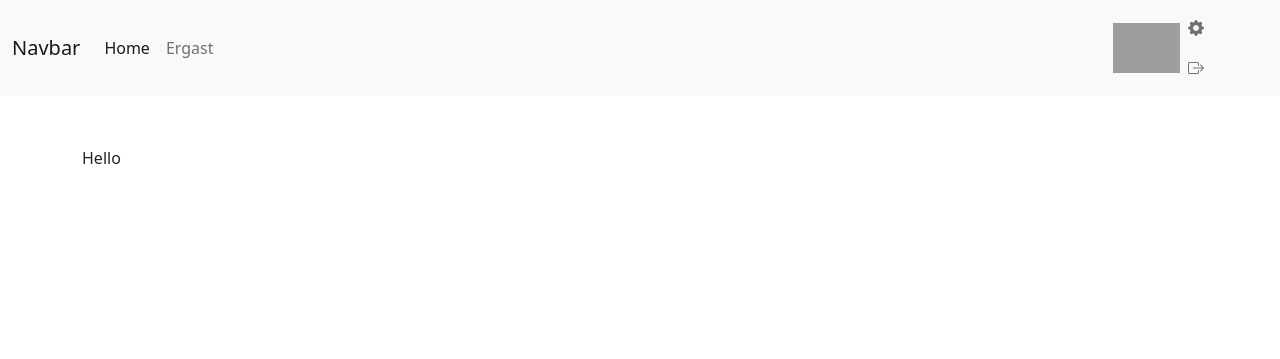
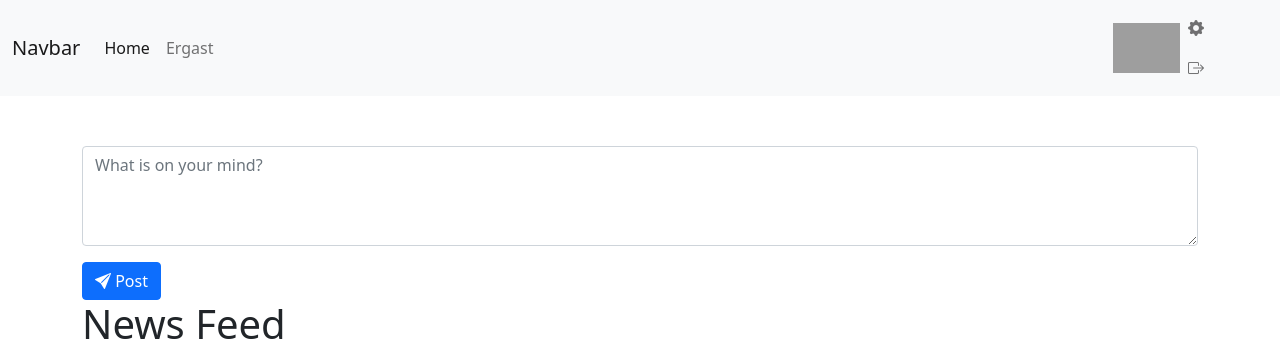
Before and after one commit to tparks18/ctrl-alt-elite-flask-remake, a Flask app: page / in a window 1280 px wide. Shown: the top 359 px of the page. Run offline with Flask 2, Linux system fonts and the light colour scheme; a user stored in the database is signed in; tables that the repository leaves empty hold one stand-in row (values such as "Sample post"); some libraries are stand-ins or nearby versions; grey boxes are pictures that could not be loaded.

Commit message:
added edit post, delete post, moment, show posts

```diff
--- a/app/blueprints/auth/routes.py
+++ b/app/blueprints/auth/routes.py
@@ -19,7 +19,7 @@ def login():
             login_user(u)
             # Give User feeedback of success
             flash('welcome to fakebook', 'success')
-            return redirect(url_for('main.index'))
+            return redirect(url_for('social.index'))
             # Give user Invalid Password Combo error
         flash('invalid password email combo', 'danger')
         return redirect(url_for('auth.login'))
--- a/app/blueprints/main/routes.py
+++ b/app/blueprints/main/routes.py
@@ -4,10 +4,6 @@ from flask_wtf import FlaskForm
 from flask_login import login_required
 import requests
 
-@main.route('/', methods=['GET'])
-@login_required
-def index():
-    return render_template('index.html.j2')
 
 @main.route('/ergast', methods = ['GET', 'POST'])
 @login_required
--- /dev/null
+++ b/app/blueprints/social/__init__.py
@@ -0,0 +1,5 @@
+from flask import Blueprint
+
+bp = Blueprint('social', __name__, url_prefix='')
+
+from . import routes
--- /dev/null
+++ b/app/blueprints/social/routes.py
@@ -0,0 +1,65 @@
+from .import bp as social
+from flask import render_template, flash, redirect, url_for, request
+from app.models import User, Post
+from flask_login import login_required, current_user
+
+@social.route('/', methods=['GET', 'POST'])
+@login_required
+def index():
+    if request.method == 'POST':
+        body = request.form.get('body')
+        new_post = Post(user_id=current_user.id, body=body)
+        new_post.save()
+        return redirect(url_for('social.index'))
+    posts = current_user.followed_posts()
+
+    return render_template('index.html.j2', posts = posts)
+
+@social.route('/show_users')
+@login_required
+def show_users():
+    ## Find all our users
+    users=User.query.all()
+    return render_template('show_users.html.j2', users=users)
+
+@social.route('/follow/<int:id>')
+@login_required
+def follow(id):
+    user_to_follow = User.query.get(id)
+    current_user.follow(user_to_follow)
+    flash(f"You are now following {user_to_follow.first_name} {user_to_follow.last_name}", "success")
+    return redirect(url_for('social.show_users'))
+
+@social.route('/unfollow/<int:id>')
+@login_required
+def unfollow(id):
+    user_to_unfollow = User.query.get(id)
+    current_user.unfollow(user_to_unfollow)
+    flash(f"You are no longer following {user_to_unfollow.first_name} {user_to_unfollow.last_name}", "warning")
+    return redirect(url_for('social.show_users'))
+
+@social.route('/post/<int:id>')
+@login_required
+def get_post(id):
+    post = Post.query.get(id)
+    return render_template('single_post.html.j2', post=post, view_all=True)
+
+@social.route('/post/my_posts')
+@login_required
+def my_posts():
+    # get all the posts for the person using my site
+    posts = current_user.posts
+    return render_template('my_posts.html.j2',posts=posts)
+
+@social.route('edit_post/<int:id>', methods=['GET','POST'])
+@login_required
+def edit_post(id):
+    post = Post.query.get(id)
+    if post and post.user_id != current_user.id:
+        flash('Stop trying to hack my system!','danger')
+        return redirect(url_for('social.index'))
+    if request.method=="POST":
+        post.edit(request.form.get('body'))
+        flash("Your post has been edited","success")
+
+    return render_template('edit_post.html.j2', post=post)
--- a/app/models.py
+++ b/app/models.py
@@ -1,8 +1,13 @@
-from click import password_option
 from app import db, login
-from flask_login import UserMixin #this is just for the user model
+from flask_login import UserMixin # This is just for the User model!
 from datetime import datetime as dt
 from werkzeug.security import generate_password_hash, check_password_hash
+
+followers = db.Table(
+    'followers',
+    db.Column('follower_id',db.Integer, db.ForeignKey('user.id')),
+    db.Column('followed_id',db.Integer, db.ForeignKey('user.id'))
+)
 
 class User(UserMixin, db.Model):
     id = db.Column(db.Integer, primary_key=True)
@@ -11,19 +16,51 @@ class User(UserMixin, db.Model):
     email = db.Column(db.String(150), unique=True)
     password = db.Column(db.String(200))
     icon = db.Column(db.Integer)
-    created_on = db.Column(db.DateTime, default=dt.utcnow)
-    posts = db.relationship('Post', backref='author', lazy='dynamic')
+    created_on = db.Column(db.DateTime, default = dt.utcnow)
+    posts = db.relationship('Post', backref='author', lazy="dynamic")
+    followed = db.relationship(
+        'User',
+        secondary = followers,
+        primaryjoin=(followers.c.follower_id == id),
+        secondaryjoin=(followers.c.followed_id == id),
+        backref=db.backref('followers',lazy='dynamic'),
+        lazy='dynamic'
+    )
 
     def __repr__(self):
         return f'<User: {self.id} | {self.email}>'
 
-    #salts the password to make it hard to steal
+    # wE WANT TO BE ABLE TO CHECK IF THE USER IS FOLLOWING SOMEONE
+    def is_following(self, user):
+        return self.followed.filter(followers.c.followed_id == user.id).count() > 0
 
+    #follow a user
+    def follow(self, user):
+        if not self.is_following(user):
+            self.followed.append(user)
+            db.session.commit()
+
+    # unfollow a user
+    def unfollow(self,user):
+        if self.is_following(user):
+            self.followed.remove(user)
+            db.session.commit()
+
+    # get all the post from the user I am following
+    def followed_posts(self):
+        #get posts for all the users I'm following
+        followed = Post.query.join(followers,(Post.user_id == followers.c.followed_id)).filter(followers.c.follower_id == self.id)
+        #get all my own posts
+        self_posts = Post.query.filter_by(user_id=self.id)
+        #add those together and then I will sort then my dates in descending order
+        all_posts = followed.union(self_posts).order_by(Post.date_created.desc())
+        return all_posts
+
+    #salts and hashes our password to make it hard to steal
     def hash_password(self, original_password):
         return generate_password_hash(original_password)
 
-    #compares the user password to the password privded in thhe login form
-
+    # compares the user password to the password provided in the login form
     def check_hashed_password(self, login_password):
         return check_password_hash(self.password, login_password)
 
@@ -34,9 +71,9 @@ class User(UserMixin, db.Model):
         self.password = self.hash_password(data['password'])
         self.icon = data['icon']
 
-    #saves the user to the database
+    # saves the user to the database
     def save(self):
-        db.session.add(self) #add the user to the db session
+        db.session.add(self) # add the user to the db session
         db.session.commit() #save everything in the session to the database
 
     def get_icon_url(self):
@@ -45,26 +82,27 @@ class User(UserMixin, db.Model):
 @login.user_loader
 def load_user(id):
     return User.query.get(int(id))
-
-        #SELECT * FROM user WHERE id = ???
+    # SELECT * FROM user WHERE id = ???
 
 class Post(db.Model):
     id = db.Column(db.Integer, primary_key=True)
     body = db.Column(db.Text)
     date_created = db.Column(db.DateTime, default=dt.utcnow)
     date_updated = db.Column(db.DateTime, onupdate=dt.utcnow)
-    user_id =  db.Column(db.Integer, db.ForeignKey('user.id'))
+    user_id = db.Column(db.Integer, db.ForeignKey('user.id'))
 
     def __repr__(self):
         return f'<Post: {self.id} | {self.body[:15]}>'
 
-    def edit(self):
+    def edit(self, new_body):
         self.body = new_body
+        self.save()
 
     def delete(self):
         db.session.delete(self)
         db.session.commit()
 
+    # saves the post to the database
     def save(self):
-        db.session.add(self)
-        db.session.commit()
+        db.session.add(self) # add the user to the db session
+        db.session.commit() #save everything in the session to the database
--- /dev/null
+++ b/app/templates/includes/_post.html.j2
@@ -0,0 +1,33 @@
+
+
+<div class="card mb-3" style="max-width: 540px;">
+  <div class="row g-0">
+    <div class="col-md-4">
+      <img src="{{post.author.get_icon_url()}}" class="img-fluid rounded-start" alt="avatar">
+    </div>
+    <div class="col-md-8">
+      <div class="card-body">
+        <h5 class="card-title">{{post.author.first_name}} {{post.author.last_name}} posted: </h5>
+
+        {% if view_all %}
+            <p class="card-text">{{post.body}}</p>
+        {%else%}
+            <p class="card-text">{{post.body | truncate(100)}}</p>
+        {%endif%}
+
+        <small><a href="{{url_for('social.get_post', id=post.id)}}">View Post</a></small>
+
+        {% if current_user.id == post.author.id %}
+            <small><a href="#">Edit Post</a></small>
+        {% endif %}
+
+        <p class="card-text"><small class="text-muted">
+        {{moment(post.date_created).fromNow()}}
+        <span style="color:lightcoral" class="float-end">
+        {{"edited " + moment(post.date_updated).fromNow() | string() if post.date_updated else ""}}
+        </span>
+        </small></p>
+      </div>
+    </div>
+  </div>
+</div>
--- a/app/templates/includes/nav.html.j2
+++ b/app/templates/includes/nav.html.j2
@@ -8,17 +8,11 @@
       <ul class="navbar-nav me-auto mb-2 mb-lg-0">
       {% if current_user.is_authenticated %}
         <li class="nav-item">
-          <a class="nav-link active" aria-current="page" href="{{url_for('main.index')}}">Home</a>
+          <a class="nav-link active" aria-current="page" href="{{url_for('social.index')}}">Home</a>
         </li>
         <li class="nav-item">
           <a class="nav-link" href="{{url_for('main.ergast')}}">Ergast</a>
         </li>
-        {# <li class="nav-item">
-          <a class="nav-link" href="{{url_for('auth.edit_profile')}}">Edit Profile</a>
-        </li>
-        <li class="nav-item">
-        <a class="nav-link" href="{{url_for('auth.logout')}}">Logout</a>
-        </li> #}
         {% else %}
         <li class="nav-item">
         <a class="nav-link" href="{{url_for('auth.login')}}">Login</a>
@@ -27,21 +21,6 @@
         <a class="nav-link" href="{{url_for('auth.register')}}">Register</a>
         </li>
         {% endif %}
-
-        {# <li class="nav-item dropdown">
-          <a class="nav-link dropdown-toggle" href="#" id="navbarDropdown" role="button" data-bs-toggle="dropdown" aria-expanded="false">
-            Dropdown
-          </a>
-          <ul class="dropdown-menu" aria-labelledby="navbarDropdown">
-            <li><a class="dropdown-item" href="#">Something else here</a></li>
-            <li><a class="dropdown-item" href="#">Something else here</a></li>
-            <li><hr class="dropdown-divider"></li>
-            <li><a class="dropdown-item" href="#">Something else here</a></li>
-          </ul>
-        </li>
-        <li class="nav-item">
-          <a class="nav-link disabled" href="#" tabindex="-1" aria-disabled="true">Disabled</a>
-        </li> #}
       </ul>
       {% if current_user.is_authenticated %}
       <ul class="navbar-nav ms-auto align-items-center">
--- a/app/templates/index.html.j2
+++ b/app/templates/index.html.j2
@@ -1,8 +1,20 @@
-{% extends 'base.html.j2' %}
- {% block title %}
- Fakebook
-    {% endblock title %}
+{% extends 'base.html.j2'%}
+{% block title %}
+Fakebook
+{% endblock %}
 
 {% block content %}
-Hello
+    <form method="POST" action="{{url_for('social.index')}}">
+        <div class="mb-3">
+            <textarea class="form-control" placeholder="What is on your mind?" name="body" style="height: 100px;"></textarea>
+        </div>
+        <button type="submit" class="btn btn-primary"><i class="bi bi-send-fill"></i>&nbsp;Post</button>
+    </form>
+
+    <h1>News Feed</h1>
+    <hr>
+    {% for post in posts %}
+        {% include './includes/_post.html.j2' %}
+    {% endfor %}
+
 {% endblock %}
```
Also changed, not shown: app/__init__.py (+7 -0 lines), app/templates/single_post.j2 (added, +8 -0 lines), migrations/versions/cd107ee0e7b1_.py (added, +43 -0 lines).
